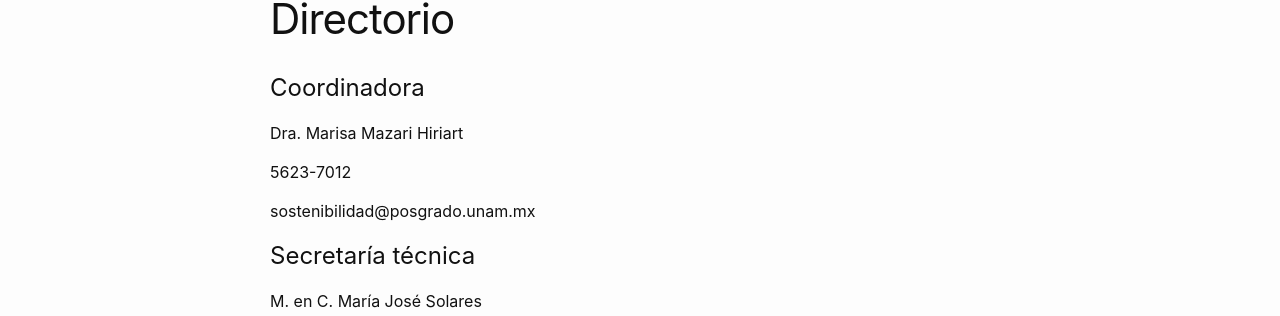
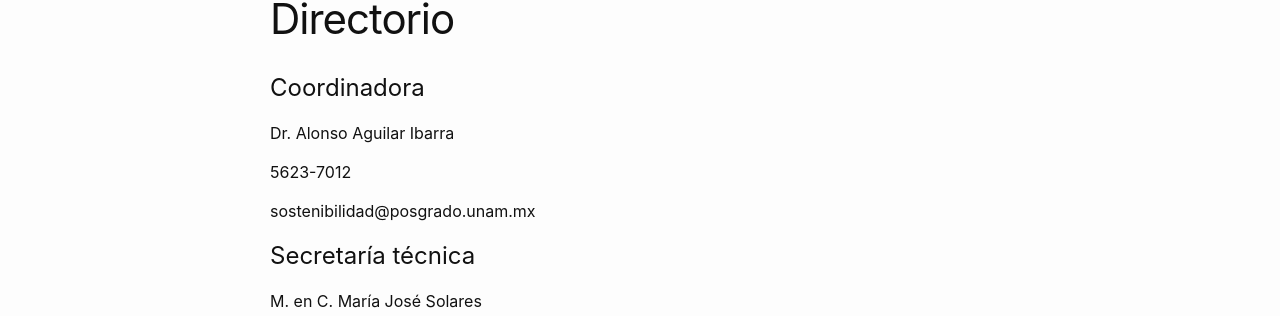
Before and after one commit to pcs-unam/pcs-unam.github.io, a Jekyll site: the page built from posgrado/directorio.md, in a window 1280 px wide. Shown: the part 200-516 px from the top of the page. Built offline with Jekyll 4.4.1, drawn with Linux system fonts in a browser that asks for light colours.

Commit message:
Cambio de Coordinador de Marisa a Alonso

```diff
--- a/posgrado/directorio.md
+++ b/posgrado/directorio.md
@@ -7,7 +7,7 @@
 
 # Coordinadora
 
-Dra. Marisa Mazari Hiriart
+Dr. Alonso Aguilar Ibarra
 
 5623-7012
 
```
